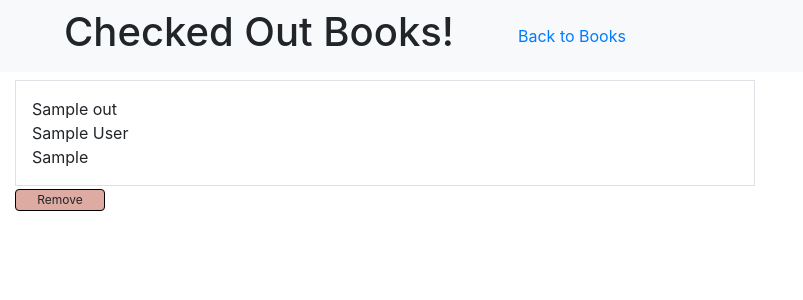
After one commit to CS30-assignments/final-project-2, a PHP site: page /checked-out.php in a window 1280 px wide. The commit adds this page. Shown: the top 300 px of the page, without its empty margins (0-803 px from the left). Run offline with PHP 8.4, Linux system fonts and the light colour scheme; tables that the repository leaves empty or names only in its code hold one stand-in row (values such as "Sample post").

Commit message:
final project 2

```diff
--- /dev/null
+++ b/checked-out.php
@@ -0,0 +1,106 @@
+<?php
+
+// include database connection
+include('connect-db.php');
+
+// include functions page
+include('functions.php');
+
+// initialized delete variable
+$deleted = '';
+
+// Delete booking from user
+if (isset($_POST['remove'])) {
+    // Delete row of info
+    $delete_book = mysqli_real_escape_string($connect, $_POST['remove_book']);
+
+    $sql = "DELETE FROM checked_out WHERE id = $delete_book";
+
+    checkQuery($connect, $sql, $deleted);
+}
+
+
+// write query for all books
+$sql = "SELECT id, title, author, genre FROM checked_out";
+
+// make the query and get results
+$result = mysqli_query($connect, $sql);
+
+// fetch results as an array
+$books = mysqli_fetch_all($result, MYSQLI_ASSOC);
+
+// free result
+mysqli_free_result($result);
+
+
+// close connection
+mysqli_close($connect);
+
+
+
+
+
+?>
+
+
+<!DOCTYPE html>
+<html lang="en">
+
+<head>
+    <meta charset="UTF-8">
+    <meta name="viewport" content="width=device-width, initial-scale=1.0">
+    <title>Checked Out</title>
+    <!-- Bootstrap CSS Link -->
+    <link rel="stylesheet" href="https://stackpath.bootstrapcdn.com/bootstrap/4.5.2/css/bootstrap.min.css" integrity="sha384-JcKb8q3iqJ61gNV9KGb8thSsNjpSL0n8PARn9HuZOnIxN0hoP+VmmDGMN5t9UJ0Z" crossorigin="anonymous">
+    <link href="styles.css" rel="stylesheet">
+</head>
+
+<body>
+    <nav class="navbar navbar-expand-sm bg-light">
+
+        <ul class="navbar-nav">
+            <li class="nav-item  px-5">
+                <h1>Checked Out Books!</h1>
+
+            </li>
+
+            <!-- Button to go back to books page -->
+            <li class="nav-item p-3">
+                <a href="post-login-main.php">Back to Books</a>
+            </li>
+
+        </ul>
+    </nav>
+
+
+    <!-- Display books that have been checked out -->
+    <div class="container row">
+        <!-- <img src="book-images/fellow.jpg" alt="fellowship of the ring"> -->
+
+        <?php foreach ($books as $book) { ?>
+            <div id="each-book" class="py-2 col">
+                <div class="border p-3">
+                    <?php
+                    echo $book['title'] . '</br>';
+                    echo $book['author'] . '</br>';
+                    echo $book['genre'] . '</br>';
+                    ?>
+
+                </div>
+                <form action="#" method="POST">
+                    <input type="hidden" name="remove_book" value="<?php echo $book['id']; ?>">
+                    <input id="remove" class="btn" type="submit" name="remove" value="Remove">
+                </form>
+
+            </div>
+        <?php } ?>
+
+
+
+    </div>
+
+
+
+</body>
+
+</html>
--- /dev/null
+++ b/functions.php
@@ -0,0 +1,17 @@
+<?php
+
+// function for checking in book has been deleted
+function checkQuery($db, $sqlQuery, $statement){
+    // create and check if query is successful
+    if (mysqli_query($db, $sqlQuery)) {
+        // success
+        $statement = "Your checkout has been removed";
+        echo $statement;
+    } else {
+        // failure
+        echo 'query error: ' . mysqli_error($db);
+    }
+}
+
+
+?>
--- a/styles.css
+++ b/styles.css
@@ -33,3 +33,15 @@
 .logout{
     background-color: rgb(207, 233, 183);
 }
+
+#remove{
+    font-size: 12px;
+    width: 90px;
+    background-color: rgb(221, 171, 162);
+    border: 1px solid black;
+    padding: 1px;
+}
+
+.login-background{
+    background-color: rgb(185, 223, 188);
+}
```
Also changed, not shown: index.php (+10 -6 lines), login.php (+14 -21 lines), post-login-main.php (+48 -15 lines).
